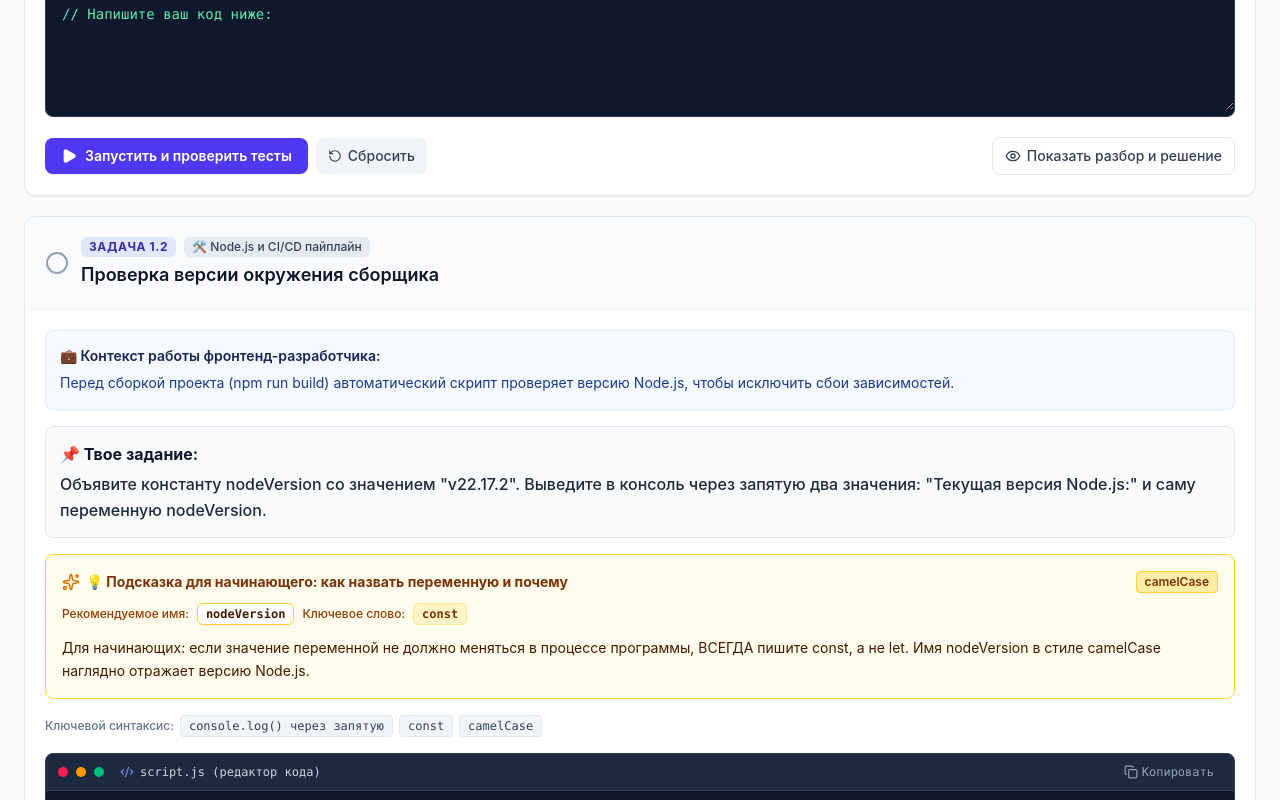
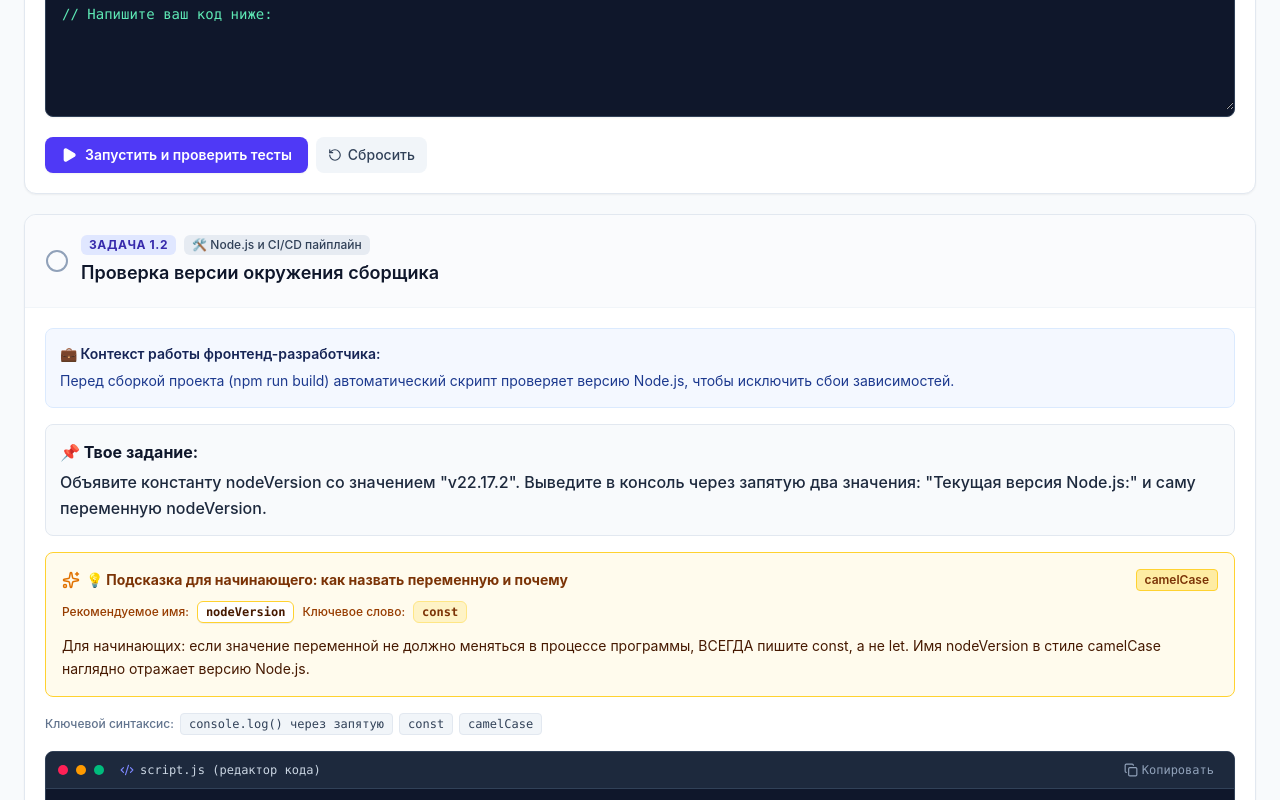
Before and after one commit to Eugene-South-88/forFriends, a React (Vite) app: page / in a window 1280 px wide. Shown: the part 1320-2120 px from the top of the page. Built offline with nearby package versions, Linux system fonts and the light colour scheme.

Commit message:
delete button show answer

```diff
--- a/src/components/TaskCard.tsx
+++ b/src/components/TaskCard.tsx
@@ -252,15 +252,15 @@ export const TaskCard: React.FC<TaskCardProps> = ({
             </button>
           </div>
 
-          <div className="flex items-center gap-2">
-            <button
-              onClick={() => setShowSolution(!showSolution)}
-              className="px-3 py-2 border border-slate-200 hover:bg-slate-50 text-slate-700 rounded-lg text-sm font-medium flex items-center gap-1.5 transition-colors"
-            >
-              {showSolution ? <EyeOff className="w-4 h-4" /> : <Eye className="w-4 h-4" />}
-              <span>{showSolution ? 'Скрыть разбор' : 'Показать разбор и решение'}</span>
-            </button>
-          </div>
+          {/*<div className="flex items-center gap-2">*/}
+          {/*  <button*/}
+          {/*    onClick={() => setShowSolution(!showSolution)}*/}
+          {/*    className="px-3 py-2 border border-slate-200 hover:bg-slate-50 text-slate-700 rounded-lg text-sm font-medium flex items-center gap-1.5 transition-colors"*/}
+          {/*  >*/}
+          {/*    {showSolution ? <EyeOff className="w-4 h-4" /> : <Eye className="w-4 h-4" />}*/}
+          {/*    <span>{showSolution ? 'Скрыть разбор' : 'Показать разбор и решение'}</span>*/}
+          {/*  </button>*/}
+          {/*</div>*/}
         </div>
 
         {/* Test Results & Output Panel */}
```
